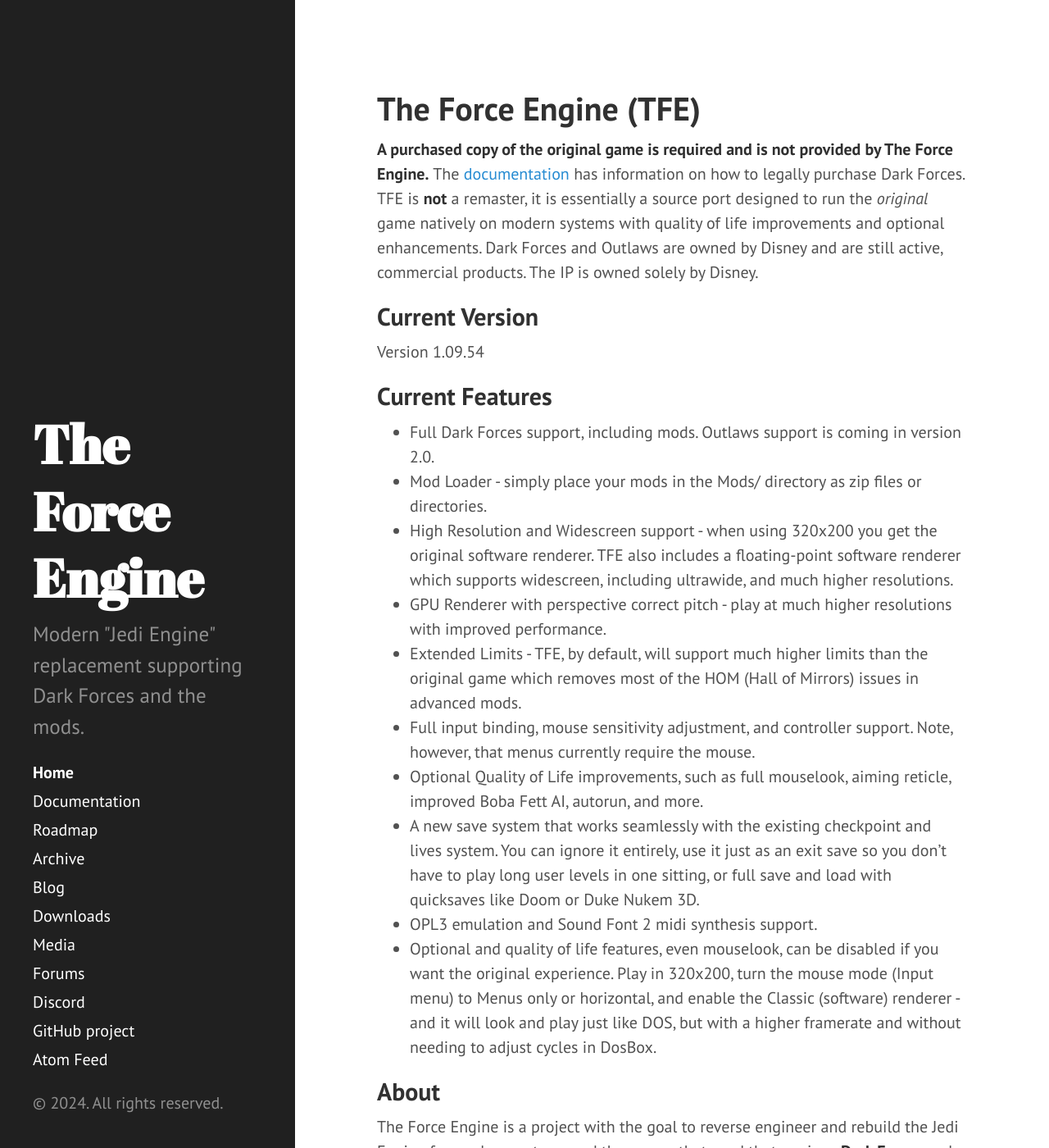
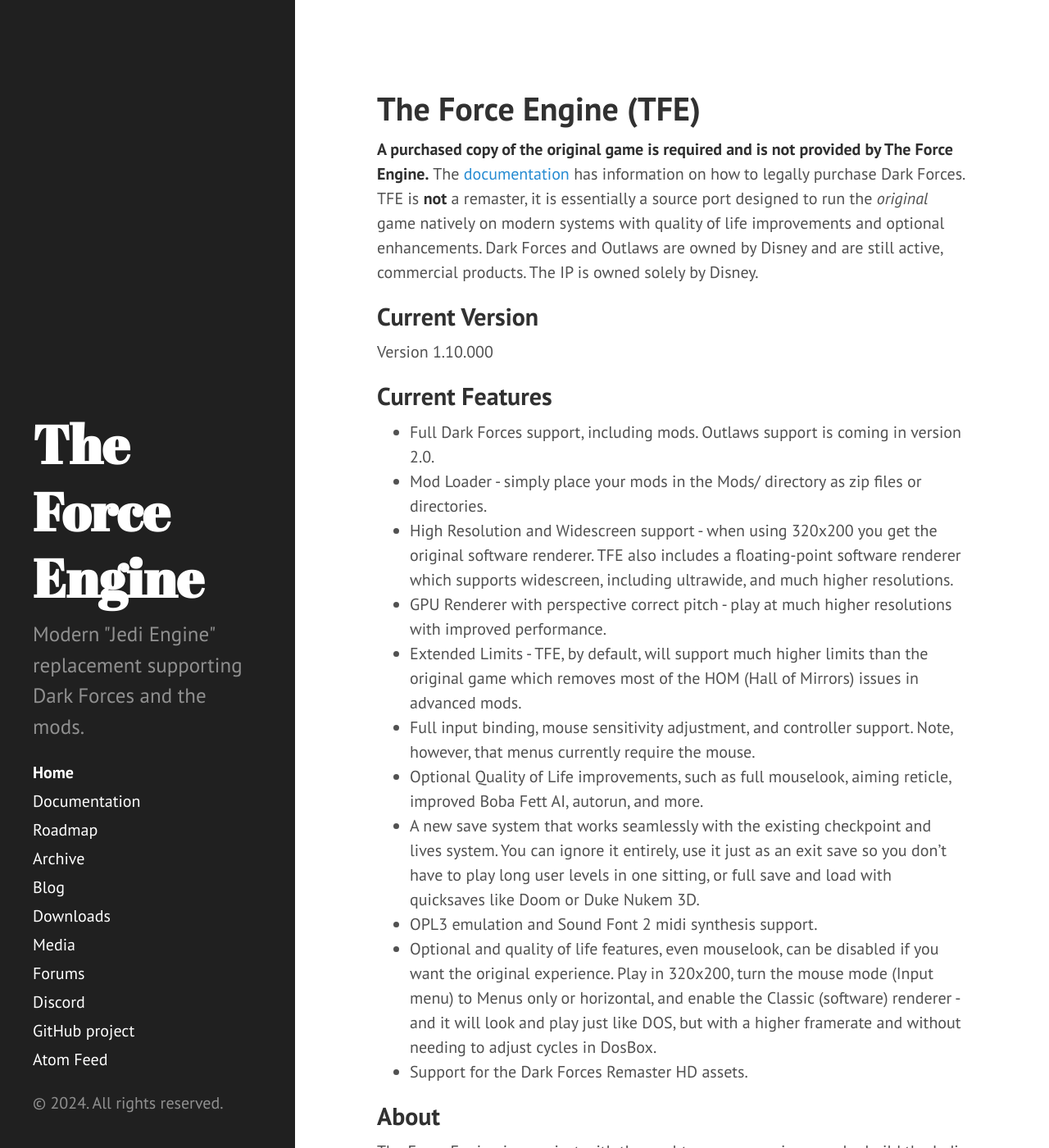
Before and after one commit to TheForceEngine/TheForceEngine.github.io, a Jekyll site: the page built from index.md, in a window 1280 px wide and 1400 px high. Shown: the whole window at 82% size. Built offline with Jekyll 4.4.1, drawn with Linux system fonts in a browser that asks for light colours.

Commit message:
Update index.md

```diff
--- a/index.md
+++ b/index.md
@@ -7,7 +7,7 @@
 **A purchased copy of the original game is required and is not provided by The Force Engine.** The [documentation](https://theforceengine.github.io/Documentation.html) has information on how to legally purchase Dark Forces. TFE is **not** a remaster, it is essentially a source port designed to run the *original* game natively on modern systems with quality of life improvements and optional enhancements. Dark Forces and Outlaws are owned by Disney and are still active, commercial products. The IP is owned solely by Disney.
 
 ## Current Version
-Version 1.09.54
+Version 1.10.000
 
 ## Current Features
 * Full Dark Forces support, including mods. Outlaws support is coming in version 2.0.
@@ -20,6 +20,7 @@
 * A new save system that works seamlessly with the existing checkpoint and lives system. You can ignore it entirely, use it just as an exit save so you don't have to play long user levels in one sitting, or full save and load with quicksaves like Doom or Duke Nukem 3D.
 * OPL3 emulation and Sound Font 2 midi synthesis support.
 * Optional and quality of life features, even mouselook, can be disabled if you want the original experience. Play in 320x200, turn the mouse mode (Input menu) to Menus only or horizontal, and enable the Classic (software) renderer - and it will look and play just like DOS, but with a higher framerate and without needing to adjust cycles in DosBox.
+* Support for the Dark Forces Remaster HD assets.
 
 ## About
 The Force Engine is a project with the goal to reverse engineer and rebuild the Jedi Engine for modern systems and the games that used that engine - **Dark Forces** and **Outlaws**. The project will include modern, built-in tools, such as a level editor and will make it easy to play **Dark Forces** and **Outlaws** on modern systems as well as the many community **mods** designed to work with the original games.
```
